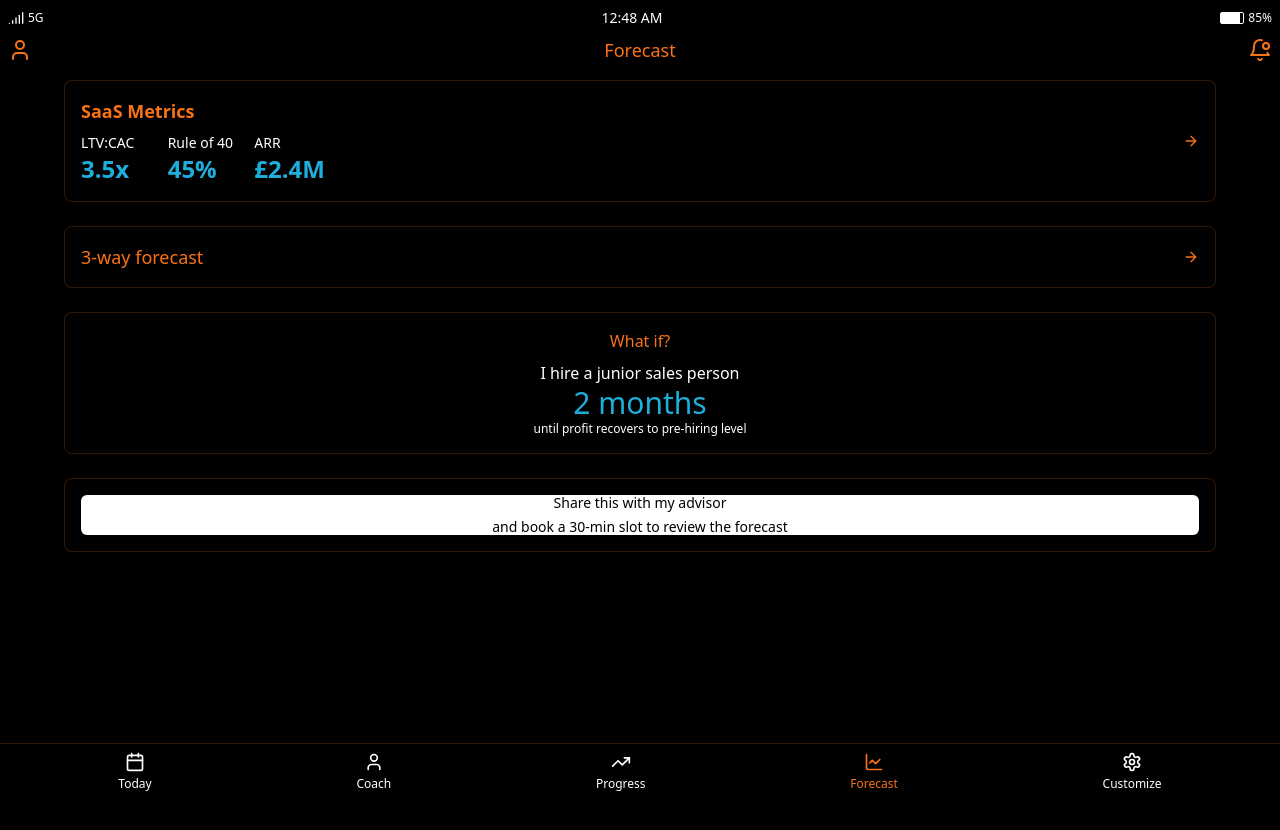
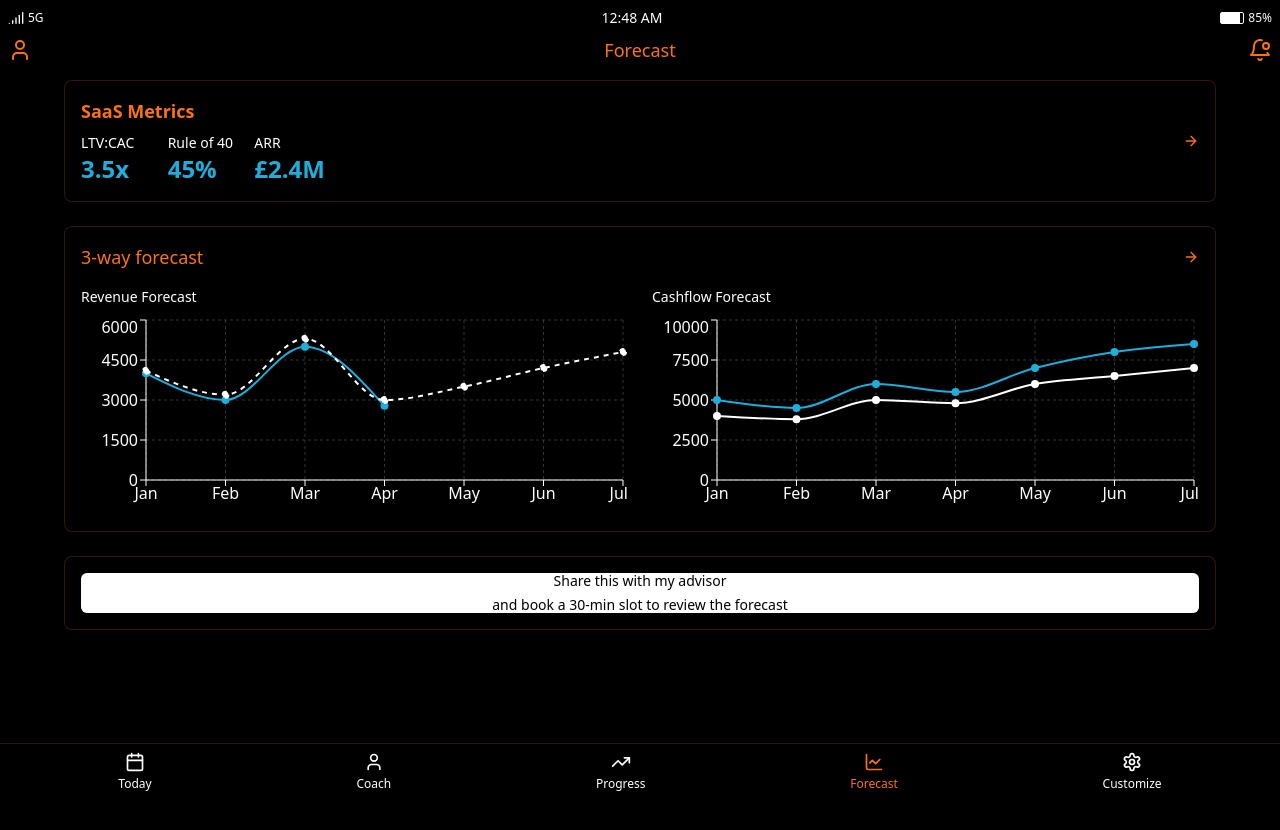
Before and after one commit to TrajexAI/FrontendProject, a React (Vite) app: page /forecast in a window 1280 px wide. Shown: the top 830 px of the page. Built offline with nearby package versions, Linux system fonts and the light colour scheme.

Commit message:
Refactor Forecast page
Removed the "What if?" card and integrated the forecast graphs into the "3-way forecast" card.  The graphs have been resized to fit side-by-side.

```diff
--- a/src/pages/Forecast.tsx
+++ b/src/pages/Forecast.tsx
@@ -2,7 +2,7 @@
 import { Card, CardHeader, CardTitle } from "@/components/ui/card";
 import { Button } from "@/components/ui/button";
 import { Dialog, DialogContent, DialogHeader, DialogTitle } from "@/components/ui/dialog";
-import { ArrowRight, Activity, X } from "lucide-react";
+import { ArrowRight, X } from "lucide-react";
 import TopBanner from "@/components/TopBanner";
 import { useState } from "react";
 import { LineChart, Line, XAxis, YAxis, CartesianGrid, Tooltip, ResponsiveContainer } from 'recharts';
@@ -64,23 +64,44 @@ const Forecast = () => {
           </Card>
 
           <Card className="bg-black border border-[#F97316]/20">
-            <div className="flex justify-between items-center p-4">
-              <h2 className="text-lg font-medium text-[#F97316]">3-way forecast</h2>
-              <ArrowRight
-                className="h-4 w-4 text-[#F97316] cursor-pointer"
-                onClick={() => setShowForecastDialog(true)}
-              />
-            </div>
-          </Card>
-
-          <Card className="bg-black border border-[#F97316]/20">
             <div className="p-4">
-              <div className="text-center">
-                <h2 className="text-[#F97316] font-medium mb-2">What if?</h2>
-                <div className="mt-2">
-                  <h3 className="text-white">I hire a junior sales person</h3>
-                  <p className="text-[#1EAEDB] text-3xl font-medium">2 months</p>
-                  <p className="text-white text-xs">until profit recovers to pre-hiring level</p>
+              <div className="flex justify-between items-center mb-4">
+                <h2 className="text-lg font-medium text-[#F97316]">3-way forecast</h2>
+                <ArrowRight
+                  className="h-4 w-4 text-[#F97316] cursor-pointer"
+                  onClick={() => setShowForecastDialog(true)}
+                />
+              </div>
+              <div className="grid grid-cols-1 md:grid-cols-2 gap-6">
+                <div>
+                  <h3 className="text-white mb-2 text-sm">Revenue Forecast</h3>
+                  <div className="h-[200px]">
+                    <ResponsiveContainer width="100%" height="100%">
+                      <LineChart data={revenueData}>
+                        <CartesianGrid strokeDasharray="3 3" stroke="#333" />
+                        <XAxis dataKey="month" stroke="#FFFFFF" />
+                        <YAxis stroke="#FFFFFF" />
+                        <Tooltip contentStyle={{ backgroundColor: '#000', border: '1px solid #F97316', color: '#FFFFFF' }} />
+                        <Line type="monotone" dataKey="actual" stroke="#1EAEDB" strokeWidth={2} dot={{ fill: '#1EAEDB' }} />
+                        <Line type="monotone" dataKey="forecast" stroke="#FFFFFF" strokeWidth={2} strokeDasharray="5 5" dot={{ fill: '#FFFFFF' }} />
+                      </LineChart>
+                    </ResponsiveContainer>
+                  </div>
+                </div>
+                <div>
+                  <h3 className="text-white mb-2 text-sm">Cashflow Forecast</h3>
+                  <div className="h-[200px]">
+                    <ResponsiveContainer width="100%" height="100%">
+                      <LineChart data={cashflowData}>
+                        <CartesianGrid strokeDasharray="3 3" stroke="#333" />
+                        <XAxis dataKey="month" stroke="#FFFFFF" />
+                        <YAxis stroke="#FFFFFF" />
+                        <Tooltip contentStyle={{ backgroundColor: '#000', border: '1px solid #F97316', color: '#FFFFFF' }} />
+                        <Line type="monotone" dataKey="inflow" stroke="#1EAEDB" strokeWidth={2} dot={{ fill: '#1EAEDB' }} />
+                        <Line type="monotone" dataKey="outflow" stroke="#FFFFFF" strokeWidth={2} dot={{ fill: '#FFFFFF' }} />
+                      </LineChart>
+                    </ResponsiveContainer>
+                  </div>
                 </div>
               </div>
             </div>
```
